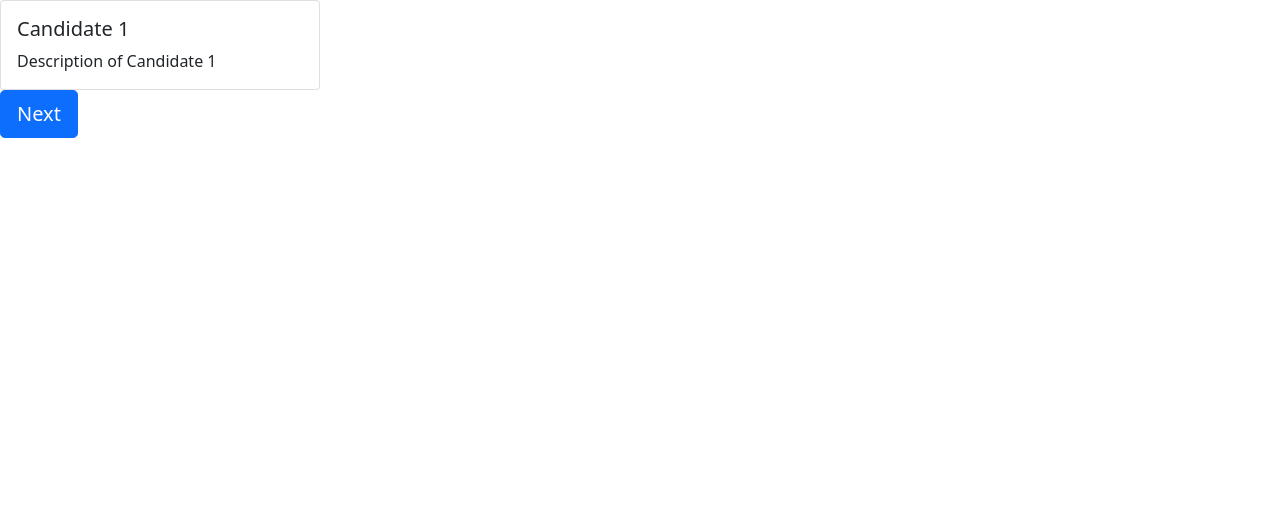
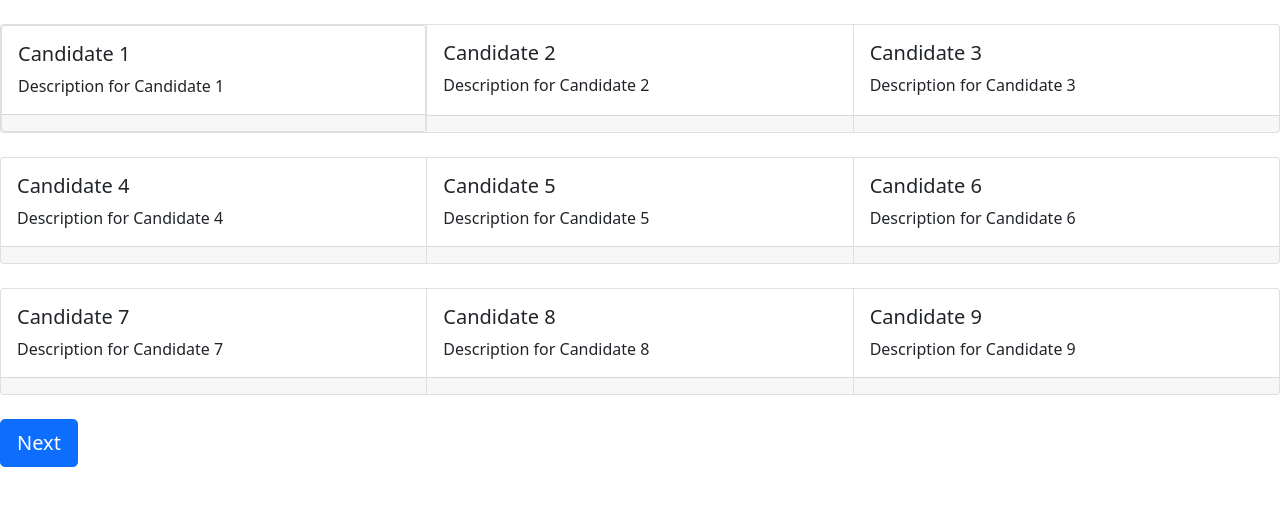
Before and after one commit to DalisaNguyen/CPSC454Project, a React (Create React App) app in the folder my-app/: page /candidates in a window 1280 px wide. Shown: the top 506 px of the page. Built offline with nearby package versions, Linux system fonts and the light colour scheme.

Commit message:
candidates cards

```diff
--- a/my-app/src/containers/Candidates/Candidates.js
+++ b/my-app/src/containers/Candidates/Candidates.js
@@ -1,24 +1,127 @@
 import React from "react";
 import "./Candidates.css";
-import { Card } from "react-bootstrap";
+import { Card, CardGroup } from "react-bootstrap";
 import Button from "react-bootstrap/Button";
 import {useHistory} from "react-router-dom";
-
-// https://react-bootstrap.github.io/components/cards/
 
 export default function Candidates(){
     let histroy = useHistory();
 
     return (
         <div className="Candidate">
-            <Card style={{ width: '20rem' }}>
+            <br />
+            <CardGroup>
+                <div class="card">
+                    <Card>
                         <Card.Body>
                             <Card.Title>Candidate 1</Card.Title>
                             <Card.Text>
-                    Description of Candidate 1
+                                Description for Candidate 1
                             </Card.Text>
                         </Card.Body>
+                        <Card.Footer>
+
+                        </Card.Footer>
                     </Card>
+                </div>
+                <Card>
+                    <Card.Body>
+                        <Card.Title>Candidate 2</Card.Title>
+                        <Card.Text>
+                            Description for Candidate 2
+                        </Card.Text>
+                    </Card.Body>
+                    <Card.Footer>
+
+                    </Card.Footer>
+                </Card>
+                <Card>
+                    <Card.Body>
+                        <Card.Title>Candidate 3</Card.Title>
+                        <Card.Text>
+                            Description for Candidate 3
+                        </Card.Text>
+                    </Card.Body>
+                    <Card.Footer>
+
+                    </Card.Footer>
+                </Card>
+            </CardGroup>
+            <br />
+            <CardGroup>
+                <Card>
+                    <Card.Body>
+                        <Card.Title>Candidate 4</Card.Title>
+                        <Card.Text>
+                            Description for Candidate 4
+                        </Card.Text>
+                    </Card.Body>
+                    <Card.Footer>
+
+                    </Card.Footer>
+                </Card>
+                <Card>
+                    <Card.Body>
+                        <Card.Title>Candidate 5</Card.Title>
+                        <Card.Text>
+                            Description for Candidate 5
+                        </Card.Text>
+                    </Card.Body>
+                    <Card.Footer>
+
+                    </Card.Footer>
+                </Card>
+                <Card>
+                    <Card.Body>
+                        <Card.Title>Candidate 6</Card.Title>
+                        <Card.Text>
+                            Description for Candidate 6
+                        </Card.Text>
+                    </Card.Body>
+                    <Card.Footer>
+
+                    </Card.Footer>
+                </Card>
+            </CardGroup>
+            <br />
+            <CardGroup>
+                <Card>
+                    <Card.Body>
+                        <Card.Title>Candidate 7</Card.Title>
+                        <Card.Text>
+                            Description for Candidate 7
+                        </Card.Text>
+                    </Card.Body>
+                    <Card.Footer>
+
+                    </Card.Footer>
+                </Card>
+                <Card>
+                    <Card.Body>
+                        <Card.Title>Candidate 8</Card.Title>
+                        <Card.Text>
+                            Description for Candidate 8
+                        </Card.Text>
+                    </Card.Body>
+                    <Card.Footer>
+
+                    </Card.Footer>
+                </Card>
+                <Card>
+                    <Card.Body>
+                        <Card.Title>Candidate 9</Card.Title>
+                        <Card.Text>
+                            Description for Candidate 9
+                        </Card.Text>
+                    </Card.Body>
+                    <Card.Footer>
+
+                    </Card.Footer>
+                </Card>
+            </CardGroup>
+
+            <br />
+
             <Button block size="lg" type="submit"
                     onClick={() => histroy.push("/voted")}>
                 Next
```
Lines whose indentation alone changed are shown as unchanged.
